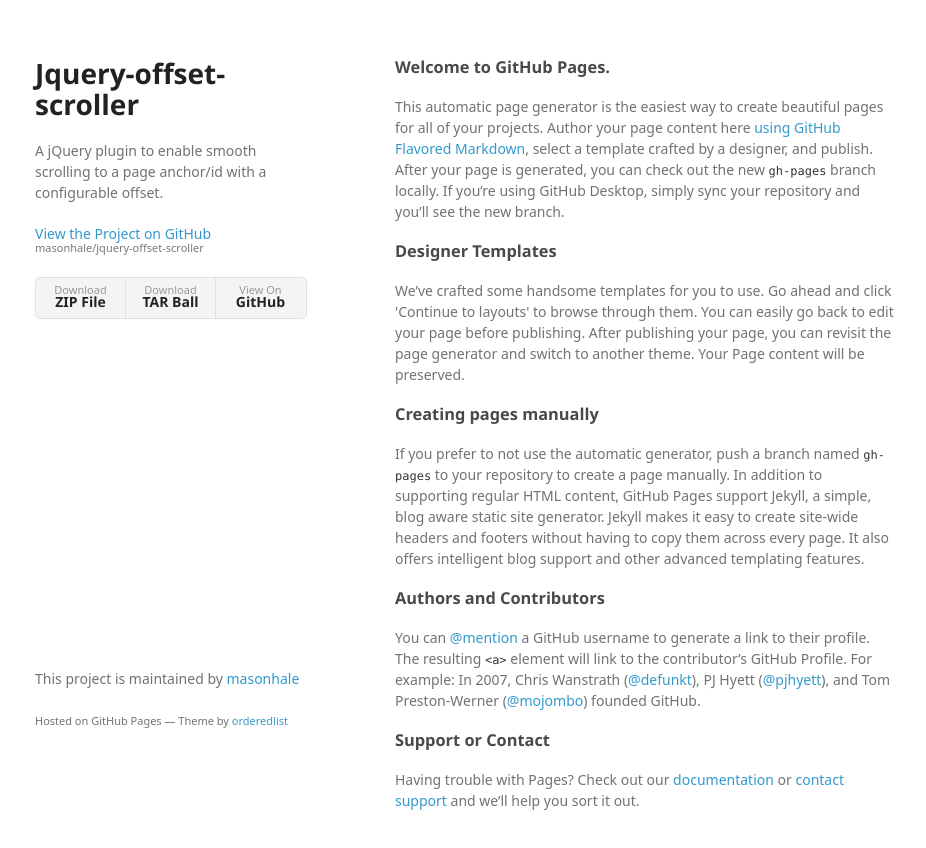
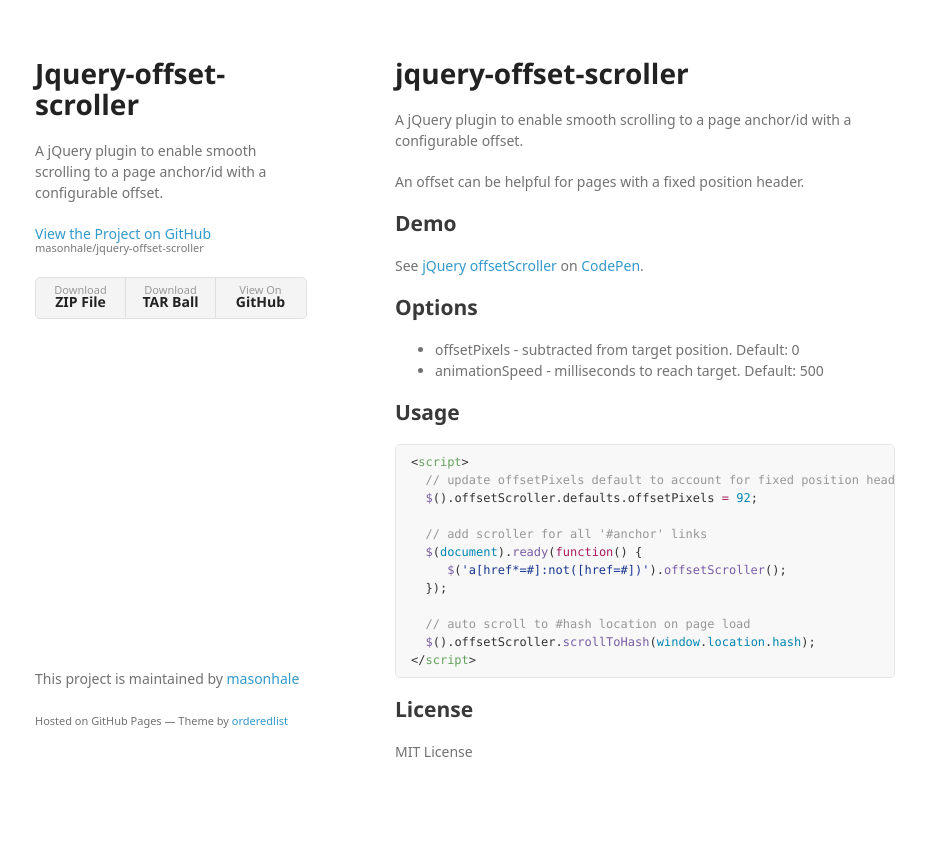
Before and after one commit to masonhale/jquery-offset-scroller, a plain HTML site: page index.html in a window 1280 px wide. Shown: the whole page, without its empty margins (175-1101 px from the left). Drawn offline with Linux system fonts and the light colour scheme; a web font is replaced by a local one.

Commit message:
Create gh-pages branch via GitHub

```diff
--- a/index.html
+++ b/index.html
@@ -28,30 +28,46 @@
         </ul>
       </header>
       <section>
-        <h3>
-<a id="welcome-to-github-pages" class="anchor" href="#welcome-to-github-pages" aria-hidden="true"><span aria-hidden="true" class="octicon octicon-link"></span></a>Welcome to GitHub Pages.</h3>
+        <h1>
+<a id="jquery-offset-scroller" class="anchor" href="#jquery-offset-scroller" aria-hidden="true"><span aria-hidden="true" class="octicon octicon-link"></span></a>jquery-offset-scroller</h1>
 
-<p>This automatic page generator is the easiest way to create beautiful pages for all of your projects. Author your page content here <a href="https://guides.github.com/features/mastering-markdown/">using GitHub Flavored Markdown</a>, select a template crafted by a designer, and publish. After your page is generated, you can check out the new <code>gh-pages</code> branch locally. If you’re using GitHub Desktop, simply sync your repository and you’ll see the new branch.</p>
+<p>A jQuery plugin to enable smooth scrolling to a page anchor/id with a configurable offset.</p>
 
-<h3>
-<a id="designer-templates" class="anchor" href="#designer-templates" aria-hidden="true"><span aria-hidden="true" class="octicon octicon-link"></span></a>Designer Templates</h3>
+<p>An offset can be helpful for pages with a fixed position header.</p>
 
-<p>We’ve crafted some handsome templates for you to use. Go ahead and click 'Continue to layouts' to browse through them. You can easily go back to edit your page before publishing. After publishing your page, you can revisit the page generator and switch to another theme. Your Page content will be preserved.</p>
+<h2>
+<a id="demo" class="anchor" href="#demo" aria-hidden="true"><span aria-hidden="true" class="octicon octicon-link"></span></a>Demo</h2>
 
-<h3>
-<a id="creating-pages-manually" class="anchor" href="#creating-pages-manually" aria-hidden="true"><span aria-hidden="true" class="octicon octicon-link"></span></a>Creating pages manually</h3>
+<p>See <a href="http://codepen.io/masonhale/pen/BKLdqE/">jQuery offsetScroller</a> on <a href="http://codepen.io">CodePen</a>.</p>
 
-<p>If you prefer to not use the automatic generator, push a branch named <code>gh-pages</code> to your repository to create a page manually. In addition to supporting regular HTML content, GitHub Pages support Jekyll, a simple, blog aware static site generator. Jekyll makes it easy to create site-wide headers and footers without having to copy them across every page. It also offers intelligent blog support and other advanced templating features.</p>
+<h2>
+<a id="options" class="anchor" href="#options" aria-hidden="true"><span aria-hidden="true" class="octicon octicon-link"></span></a>Options</h2>
 
-<h3>
-<a id="authors-and-contributors" class="anchor" href="#authors-and-contributors" aria-hidden="true"><span aria-hidden="true" class="octicon octicon-link"></span></a>Authors and Contributors</h3>
+<ul>
+<li>offsetPixels - subtracted from target position. Default: 0</li>
+<li>animationSpeed - milliseconds to reach target. Default: 500</li>
+</ul>
 
-<p>You can <a href="https://help.github.com/articles/basic-writing-and-formatting-syntax/#mentioning-users-and-teams" class="user-mention">@mention</a> a GitHub username to generate a link to their profile. The resulting <code>&lt;a&gt;</code> element will link to the contributor’s GitHub Profile. For example: In 2007, Chris Wanstrath (<a href="https://github.com/defunkt" class="user-mention">@defunkt</a>), PJ Hyett (<a href="https://github.com/pjhyett" class="user-mention">@pjhyett</a>), and Tom Preston-Werner (<a href="https://github.com/mojombo" class="user-mention">@mojombo</a>) founded GitHub.</p>
+<h2>
+<a id="usage" class="anchor" href="#usage" aria-hidden="true"><span aria-hidden="true" class="octicon octicon-link"></span></a>Usage</h2>
 
-<h3>
-<a id="support-or-contact" class="anchor" href="#support-or-contact" aria-hidden="true"><span aria-hidden="true" class="octicon octicon-link"></span></a>Support or Contact</h3>
+<div class="highlight highlight-text-html-basic"><pre><span class="pl-s1">&lt;<span class="pl-ent">script</span>&gt;</span>
+<span class="pl-s1">  <span class="pl-c">// update offsetPixels default to account for fixed position header</span></span>
+<span class="pl-s1">  <span class="pl-en">$</span>().<span class="pl-smi">offsetScroller</span>.<span class="pl-smi">defaults</span>.<span class="pl-smi">offsetPixels</span> <span class="pl-k">=</span> <span class="pl-c1">92</span>;</span>
+<span class="pl-s1"></span>
+<span class="pl-s1">  <span class="pl-c">// add scroller for all '#anchor' links</span></span>
+<span class="pl-s1">  <span class="pl-en">$</span>(<span class="pl-c1">document</span>).<span class="pl-en">ready</span>(<span class="pl-k">function</span>() {</span>
+<span class="pl-s1">     <span class="pl-en">$</span>(<span class="pl-s"><span class="pl-pds">'</span>a[href*=#]:not([href=#])<span class="pl-pds">'</span></span>).<span class="pl-en">offsetScroller</span>();</span>
+<span class="pl-s1">  });</span>
+<span class="pl-s1"></span>
+<span class="pl-s1">  <span class="pl-c">// auto scroll to #hash location on page load</span></span>
+<span class="pl-s1">  <span class="pl-en">$</span>().<span class="pl-smi">offsetScroller</span>.<span class="pl-en">scrollToHash</span>(<span class="pl-c1">window</span>.<span class="pl-c1">location</span>.<span class="pl-c1">hash</span>);</span>
+<span class="pl-s1">&lt;/<span class="pl-ent">script</span>&gt;</span></pre></div>
 
-<p>Having trouble with Pages? Check out our <a href="https://help.github.com/pages">documentation</a> or <a href="https://github.com/contact">contact support</a> and we’ll help you sort it out.</p>
+<h2>
+<a id="license" class="anchor" href="#license" aria-hidden="true"><span aria-hidden="true" class="octicon octicon-link"></span></a>License</h2>
+
+<p>MIT License</p>
       </section>
       <footer>
         <p>This project is maintained by <a href="https://github.com/masonhale">masonhale</a></p>
```
Also changed, not shown: params.json (+1 -1 lines).
